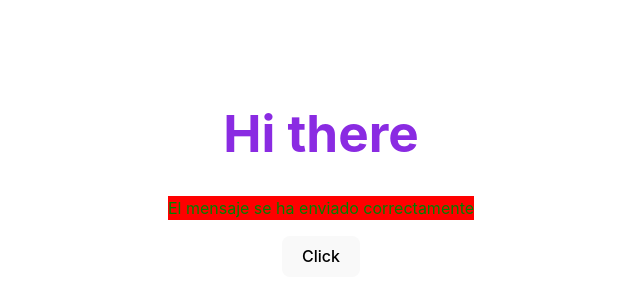
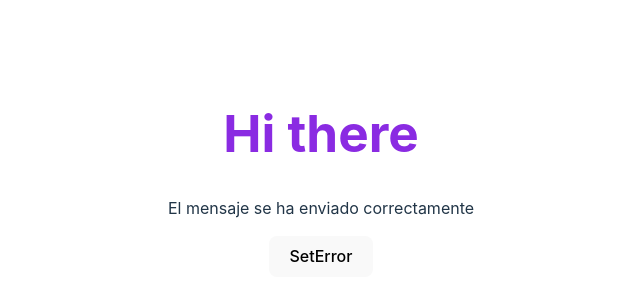
Before and after one commit to alvaroariasrivero/vue-course, a Vue app: page / in a window 1280 px wide. Shown: the part 226-526 px from the top of the page, without its empty margins (319-959 px from the left). Built offline with nearby package versions, Linux system fonts and the light colour scheme.

Commit message:
add button to classBind

```diff
--- a/src/App.vue
+++ b/src/App.vue
@@ -4,8 +4,8 @@
   // import CounterComposition from './components/CounterComposition.vue';
   // import ExampleSelective from './components/ExampleSelective.vue';
   // import ExampleFor from './components/ExampleFor.vue';
-  // import ClassBind from './components/ClassBind.vue';
-  import StyleBind from './components/StyleBind.vue';
+  import ClassBind from './components/ClassBind.vue';
+  // import StyleBind from './components/StyleBind.vue';
 </script>
 
 <template>
@@ -15,8 +15,8 @@
   <!-- <PostContainer /> -->
   <!-- <ExampleSelective /> -->
   <!-- <ExampleFor /> -->
-  <!-- <ClassBind /> -->
-  <StyleBind />
+  <ClassBind />
+  <!-- <StyleBind /> -->
 </template>
 
 <style scoped>
--- a/src/components/ClassBind.vue
+++ b/src/components/ClassBind.vue
@@ -1,10 +1,17 @@
 <script>
-    import { defineComponent } from 'vue';
+    import { defineComponent, ref } from 'vue';
     export default defineComponent({
         name: 'ClassBind',
         setup(){
-            let hasError = false;
-            return {hasError};
+            let hasError = ref(false);
+            const setError = () => {
+                if(hasError.value === false){
+                    hasError.value = true;
+                }else{
+                    hasError.value = false;
+                }
+            };
+            return {hasError, setError};
         }
     })
 </script>
@@ -16,6 +23,7 @@
     }">El mensaje se ha enviado correctamente</p>
     <!-- los dos puntos previos a un atributo son el equivalente a v-bind -->
     <!-- <p :class="{'danger' : hasError}">El mensaje se ha enviado correctamente</p> -->
+    <button v-on:click="setError">SetError</button>
 </template>
 
 
```
